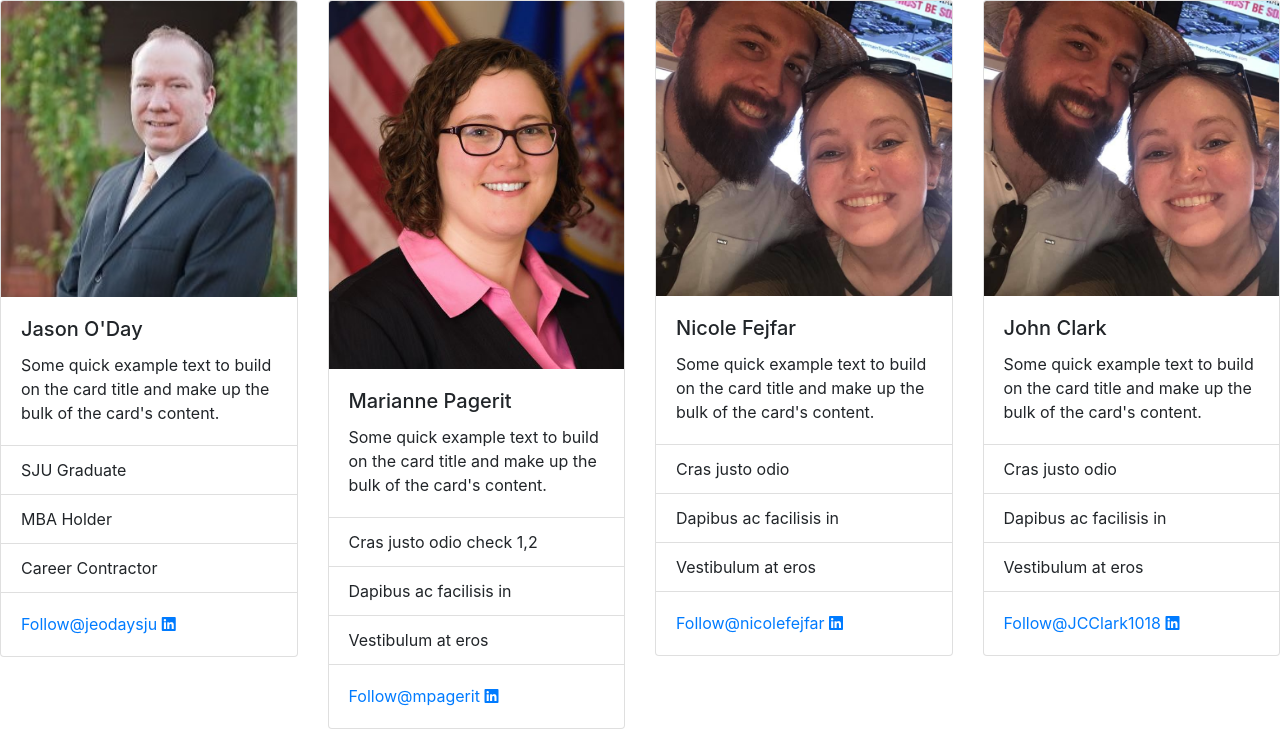
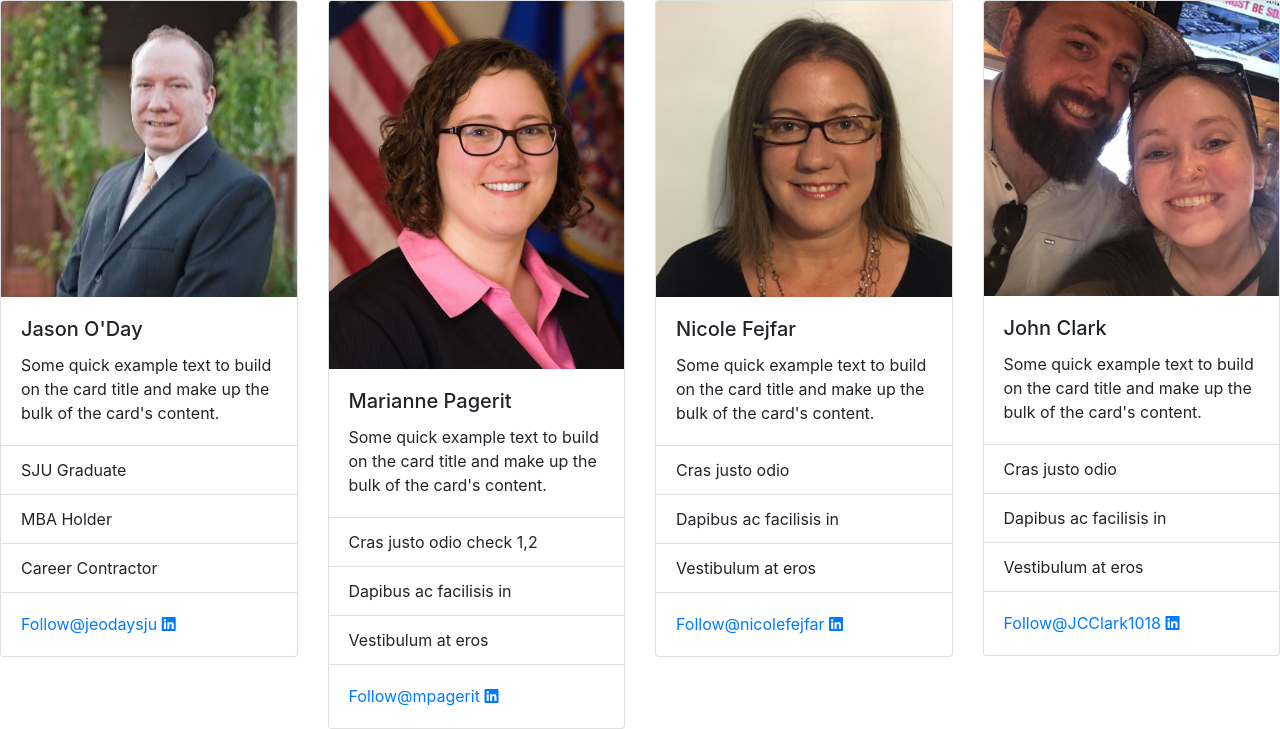
Before and after one commit to nicolefejfar/Team-Awesome-Final-Project, a Flask app: page /about in a window 1280 px wide. Shown: the part 456-1185 px from the top of the page. Run offline with Flask 2, Linux system fonts and the light colour scheme; some libraries are stand-ins or nearby versions.

Commit message:
troubleshooting heroku again

```diff
--- a/templates/about.html
+++ b/templates/about.html
@@ -104,7 +104,7 @@
         <div class="col-sm-6 col-md-3">
             <div class="card">
                 <!--This picture is being finicky!!!-->
-                <img class="card-img-top" src="{{url_for('static',filename='theme_pics/johnpic.jpg')}}" alt="Card image cap">
+                <img class="card-img-top" src="{{url_for('static',filename='theme_pics/nicolePic.jpg')}}" alt="Card image cap">
                 <div class="card-body">
                   <h5 class="card-title">Nicole Fejfar</h5>
                   <p class="card-text">Some quick example text to build on the card title and make up the bulk of the card's content.</p>
```
